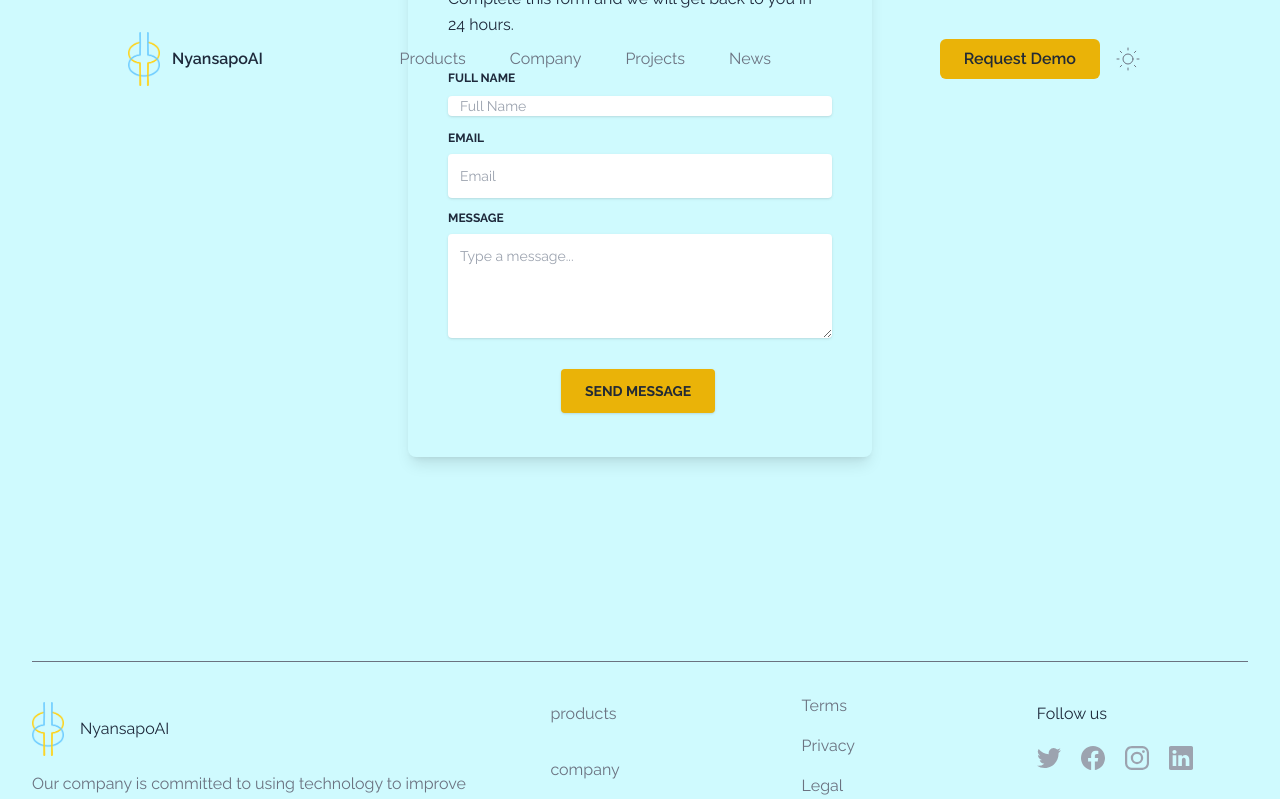
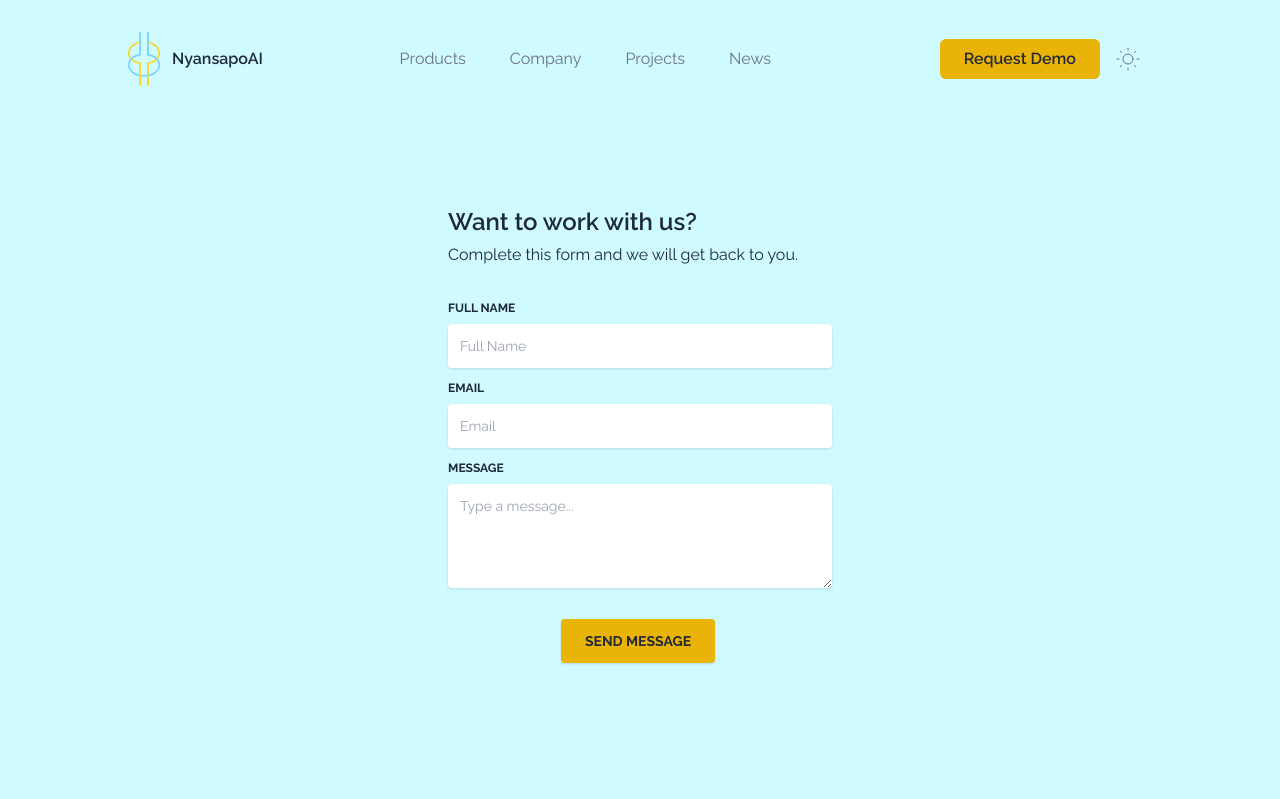
Before and after one commit to NyansapoAI/website, a Next.js app: page /book in a window 1280 px wide. Shown: the top 799 px of the page. Built offline with nearby package versions, Linux system fonts and the light colour scheme.

Commit message:
fix:removed negative margin

```diff
--- a/src/app/book/page.tsx
+++ b/src/app/book/page.tsx
@@ -5,17 +5,17 @@ type Props = {}
 function page({}: Props) {
   return (
     <div>
-      <section className="relative block py-24 lg:pt-0 bg-blueGray-800">
+      <section className="relative block  py-16 lg:pt-0 ">
         <div className="container mx-auto px-4">
-          <div className="flex flex-wrap justify-center lg:-mt-64 -mt-48">
+          <div className="flex flex-wrap justify-center">
             <div className="w-full lg:w-6/12 px-4">
-              <div className="relative flex flex-col min-w-0 break-words w-full mb-6 shadow-lg rounded-lg">
+              <div className="relative flex flex-col min-w-0 break-words w-full mb-6">
                 <div className="flex-auto p-5 lg:p-10">
                   <h4 className="text-2xl font-semibold">
                     Want to work with us?
                   </h4>
-                  <p className="leading-relaxed mt-1 mb-4 text-blueGray-500">
-                    Complete this form and we will get back to you in 24 hours.
+                  <p className="leading-relaxed mt-1 mb-4 ">
+                    Complete this form and we will get back to you.
                   </p>
                   <div className="relative w-full mb-3 mt-8">
                     <label
@@ -26,7 +26,7 @@ function page({}: Props) {
                     </label>
                     <input
                       type="text"
-                      className="border-0 px-3 py-3bg-white rounded text-sm shadow focus:outline-none focus:ring w-full ease-linear transition-all duration-150"
+                      className="border-0 px-3 py-3  rounded text-sm shadow focus:outline-none focus:ring w-full ease-linear transition-all duration-150"
                       placeholder="Full Name"
                     />
                   </div>
--- /dev/null
+++ b/src/app/projects/page.tsx
@@ -0,0 +1,7 @@
+import React from "react"
+
+type Props = {}
+
+export default function page({}: Props) {
+  return <div></div>
+}
```
